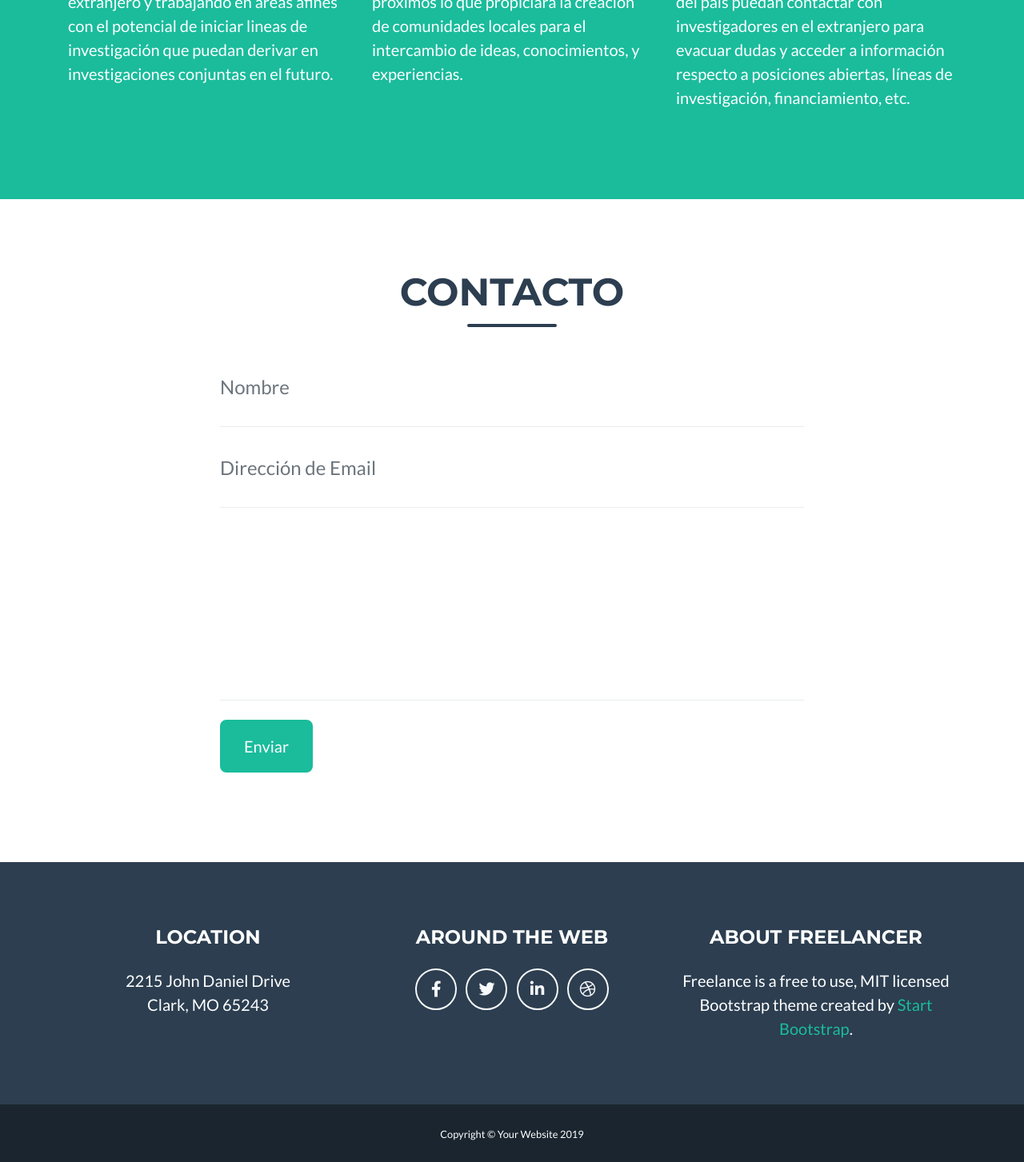
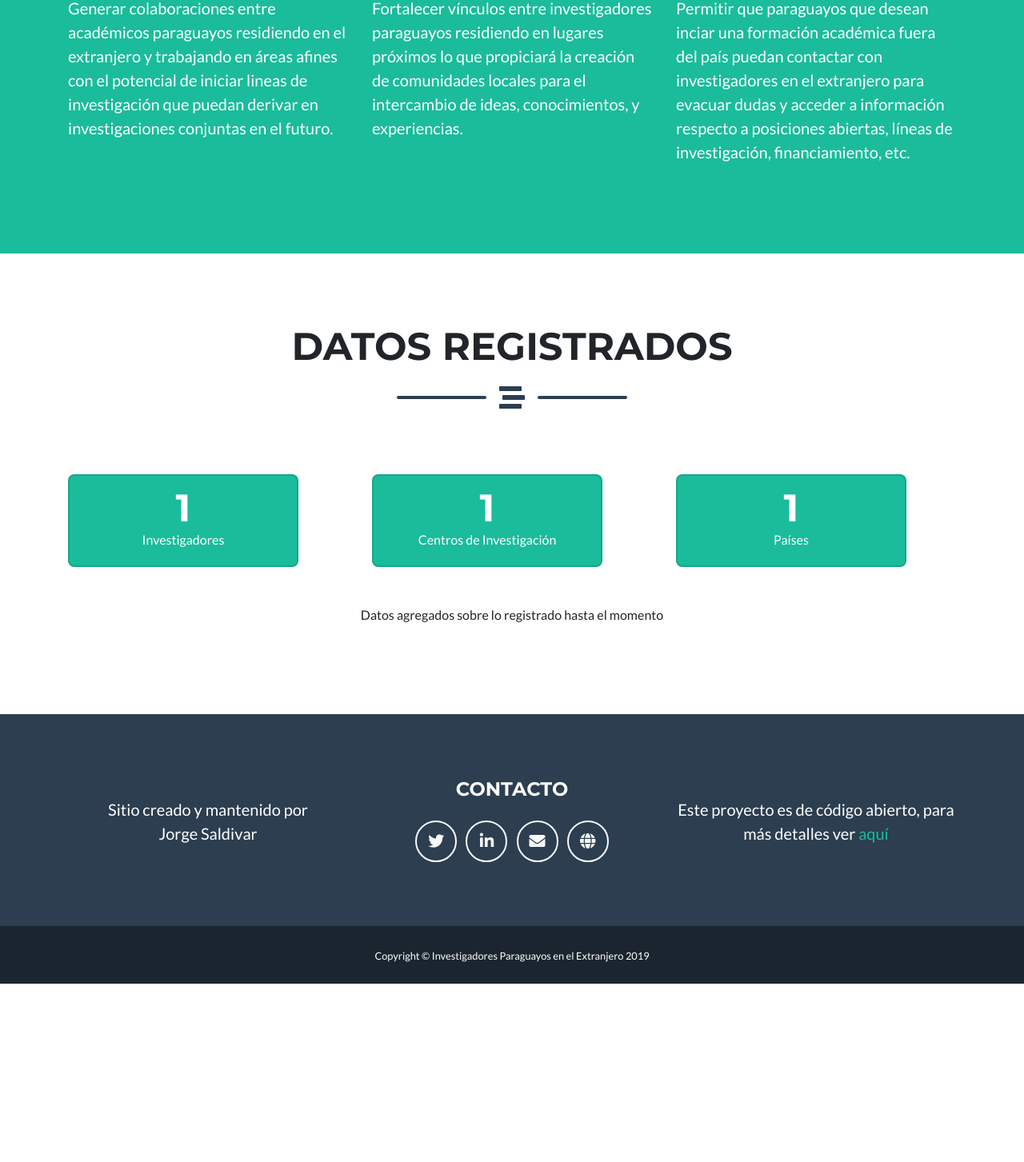
Before and after one commit to joausaga/cipe, a Django app: template templates/index.html in a window 1280 px wide. Shown: the part 1307-2760 px from the top of the page at 80% size. After the commit the page ends 2537 px from the top, so only its background shows below. Run offline with Django 3.2, Linux system fonts and the light colour scheme; the template is opened without the code that fills it: most values are stand-ins (such as "Sample title", 1, 10 or a date in 2020); some libraries are stand-ins or nearby versions.

Commit message:
Progress on UI

```diff
--- a/app/templates/navbar.html
+++ b/app/templates/navbar.html
@@ -17,10 +17,13 @@
                     <a class="nav-link py-3 px-0 px-lg-3 rounded js-scroll-trigger" href="#sobre">Sobre el sitio</a>
                 </li>
                 <li class="nav-item mx-0 mx-lg-1">
-                    <a class="nav-link py-3 px-0 px-lg-3 rounded js-scroll-trigger" href="#elporque">El Porque Del Sitio</a>
+                    <a class="nav-link py-3 px-0 px-lg-3 rounded js-scroll-trigger" href="#elporque">Porqué Del Sitio</a>
                 </li>
                 <li class="nav-item mx-0 mx-lg-1">
-                    <a class="nav-link py-3 px-0 px-lg-3 rounded js-scroll-trigger" href="{% url 'registration' %}">Registrarte</a>
+                    <a class="nav-link py-3 px-0 px-lg-3 rounded js-scroll-trigger" href="#stats">Datos</a>
+                </li>
+                <li class="nav-item mx-0 mx-lg-1">
+                    <a class="nav-link py-3 px-0 px-lg-3 rounded js-scroll-trigger" href="{% url 'registration' %}">Registrate</a>
                 </li>
                 <li class="nav-item mx-0 mx-lg-1">
                     <a class="nav-link py-3 px-0 px-lg-3 rounded js-scroll-trigger" href="{% url 'map' %}">Mapa</a>
--- a/app/templates/register.html
+++ b/app/templates/register.html
@@ -39,8 +39,6 @@
           zoom: 2,
           mapTypeId: 'roadmap'
         });
-
-        console.log('hello!');
 
         // Create the search box and link it to the UI element.
         var input = document.getElementById('pac-input');
--- a/templates/base.html
+++ b/templates/base.html
@@ -5,12 +5,12 @@
 <head>
     <meta charset="UTF-8">
     <meta name="viewport" content="initial-scale=1.0, user-scalable=no" />
-    <title>Red de Investigadores Paraguayos en el Extranjero</title>
+    <title>Investigadores Paraguayos en el Extranjero</title>
     <!-- Custom fonts for this theme -->
     <link href="{% static 'vendor/fontawesome-free/css/all.min.css' %}" rel="stylesheet" type="text/css">
-    <link href="{% static 'css/flags.css' %}" rel="stylesheet" type="text/css">
     <link href="https://fonts.googleapis.com/css?family=Montserrat:400,700" rel="stylesheet" type="text/css">
     <link href="https://fonts.googleapis.com/css?family=Lato:400,700,400italic,700italic" rel="stylesheet" type="text/css">
+    <link href="https://cdnjs.cloudflare.com/ajax/libs/flag-icon-css/3.3.0/css/flag-icon.min.css" rel="stylesheet" type="text/css">
 
     <!-- Theme CSS -->
     <link href="{% static 'css/freelancer.min.css' %}" rel="stylesheet">
@@ -26,6 +26,10 @@
       }
       #map-registration {
         height: 400px;  /* The height is 400 pixels */
+      }
+      #map_header{
+        width: 100%;
+        height: 650px;
       }
       #map{
         width: 100%;
@@ -83,31 +87,31 @@
             <div class="row">
             <!-- Footer Location -->
                 <div class="col-lg-4 mb-5 mb-lg-0">
-                    <h4 class="text-uppercase mb-4">Location</h4>
-                    <p class="lead mb-0">2215 John Daniel Drive
-                        <br>Clark, MO 65243</p>
+                    <h4 class="text-uppercase mb-4"></h4>
+                    <p class="lead mb-0">Sitio creado y mantenido por<br>Jorge Saldivar
+                    </p>
                 </div>
                 <!-- Footer Social Icons -->
                 <div class="col-lg-4 mb-5 mb-lg-0">
-                    <h4 class="text-uppercase mb-4">Around the Web</h4>
-                    <a class="btn btn-outline-light btn-social mx-1" href="#">
-                        <i class="fab fa-fw fa-facebook-f"></i>
-                    </a>
-                    <a class="btn btn-outline-light btn-social mx-1" href="#">
+                    <h4 class="text-uppercase mb-4">Contacto</h4>
+                    <a class="btn btn-outline-light btn-social mx-1" href="https://twitter.com/jorgesaldivar" target="_blank">
                         <i class="fab fa-fw fa-twitter"></i>
                     </a>
-                    <a class="btn btn-outline-light btn-social mx-1" href="#">
+                    <a class="btn btn-outline-light btn-social mx-1" href="https://www.linkedin.com/in/jorgesaldivargalli" target="_blank">
                         <i class="fab fa-fw fa-linkedin-in"></i>
                     </a>
-                    <a class="btn btn-outline-light btn-social mx-1" href="#">
-                        <i class="fab fa-fw fa-dribbble"></i>
+                    <a class="btn btn-outline-light btn-social mx-1" href="mailto:jorgesaldivar@gmail.com" target="_blank">
+                        <i class="fas fa-envelope"></i>
+                    </a>
+                    <a class="btn btn-outline-light btn-social mx-1" href="http://me.jorgesaldivar.com" target="_blank">
+                        <i class="fas fa-globe"></i>
                     </a>
                 </div>
                 <!-- Footer About Text -->
                 <div class="col-lg-4">
-                    <h4 class="text-uppercase mb-4">About Freelancer</h4>
-                    <p class="lead mb-0">Freelance is a free to use, MIT licensed Bootstrap theme created by
-                        <a href="http://startbootstrap.com">Start Bootstrap</a>.
+                    <h4 class="text-uppercase mb-4"></h4>
+                    <p class="lead mb-0">Este proyecto es de código abierto, para más detalles ver
+                        <a href="https://github.com/joausaga/cipe" target="_blank">aquí</a>
                     </p>
                 </div>
             </div>
@@ -116,7 +120,7 @@
     <!-- Copyright Section -->
     <section class="copyright py-4 text-center text-white">
         <div class="container">
-            <small>Copyright &copy; Your Website 2019</small>
+            <small>Copyright &copy; Investigadores Paraguayos en el Extranjero 2019</small>
         </div>
     </section>
     <!-- Scroll to Top Button (Only visible on small and extra-small screen sizes) -->
--- a/templates/index.html
+++ b/templates/index.html
@@ -5,16 +5,20 @@
 <!-- Masthead -->
 <header class="text-center">
     <div class="container-fluid px-0" >
-        <div id="map">
+        <div id="map_header">
         </div>
         <div class="container-fluid pl-5 pr-5" style="position:absolute;margin-top: -18rem">
             <div class="jumbotron transparentBackground">
                 <h1 class="page-section-heading text-center text-uppercase text-secondary mb-0">Investigadores Paraguayos por el Mundo</h1><br>
-                <h4>
+                <a class="btn btn-xl btn-primary" href="{% url 'registration' %}">
+                    <i class="fas fa-user-plus mr-2"></i>
+                    Registrate
+                </a>
+                <!--<h4>
                     <span class="badge badge-success">{{ num_scientists }}</span> Investigadores en
                     <span class="badge badge-warning">{{ num_institutions }}</span>centros de Investigación de
                     <span class="badge badge-danger">{{ num_countries }}</span>países
-                </h4>
+                </h4>-->
             </div>
         </div>
         <!-- <a href="#" style="position:absolute;margin-top: -5.75rem" class="btn btn-primary btn-xl rounded-pill">{{ map_footer }}</a>
@@ -27,7 +31,7 @@
                 lng: 2.116217
             };
             window.onload = function () {
-                initMap();
+                initMapHeader();
             };
             function addMarkers() {
                 // Create markers
@@ -58,8 +62,8 @@
                     InforObj.length = 0;
                 }
             }
-            function initMap() {
-                map = new google.maps.Map(document.getElementById('map'), {
+            function initMapHeader() {
+                map = new google.maps.Map(document.getElementById('map_header'), {
                     zoom: 2,
                     center: centerCords
                 });
@@ -77,7 +81,7 @@
         <div class="divider-custom">
             <div class="divider-custom-line"></div>
             <div class="divider-custom-icon">
-                <i class="flag flag-py"></i>
+                <i class="flag-icon flag-icon-py"></i>
             </div>
             <div class="divider-custom-line"></div>
       </div>
@@ -91,17 +95,18 @@
         </div>
       </div>
     </div>
+    <br>
 </section>
 <!-- El porque Section -->
 <section class="page-section bg-primary text-white mb-0" id="elporque">
     <div class="container">
         <!-- About Section Heading -->
-        <h2 class="page-section-heading text-center text-uppercase text-white">El Porqué del sitio</h2>
+        <h2 class="page-section-heading text-center text-uppercase text-white">Porqué del sitio</h2>
         <!-- Icon Divider -->
         <div class="divider-custom divider-light">
             <div class="divider-custom-line"></div>
             <div class="divider-custom-icon">
-                <i class="fas fa-star"></i>
+                <i class="fas fa-question"></i>
             </div>
             <div class="divider-custom-line"></div>
         </div>
@@ -135,20 +140,106 @@
         </div>-->
     </div>
 </section>
-<!-- Contact Section -->
-<section class="page-section" id="contact">
+<!-- Stats Section -->
+<section class="page-section mb-0" id="stats">
     <div class="container">
-        <!-- Contact Section Heading -->
-        <h2 class="page-section-heading text-center text-uppercase text-secondary mb-0">Contacto</h2>
+        <!-- Stats Section Heading -->
+        <h2 class="page-section-heading text-center text-uppercase">Datos Registrados</h2>
         <!-- Icon Divider -->
         <div class="divider-custom">
             <div class="divider-custom-line"></div>
+            <div class="divider-custom-icon">
+                <i class="fas fa-stream"></i>
+            </div>
+            <div class="divider-custom-line"></div>
         </div>
-        <!-- Contact Section Form -->
+      <!-- About Section Content -->
+        <br><br>
+        <div class="row">
+            <div class="col-lg-4 ml-auto">
+                <div class="card bg-primary text-white" style="width: 18rem;">
+                  <div class="card-body">
+                    <h1 class="page-section-heading text-center">{{ num_scientists }}</h1>
+                    <p class="card-text text-center">Investigadores</p>
+                  </div>
+                </div>
+            </div>
+            <div class="col-lg-4 mr-auto">
+                <div class="card bg-primary text-white" style="width: 18rem;">
+                  <div class="card-body">
+                    <h1 class="page-section-heading text-center">{{ num_institutions }}</h1>
+                    <p class="card-text text-center">Centros de Investigación</p>
+                  </div>
+                </div>
+            </div>
+            <div class="col-lg-4 mr-auto">
+                <div class="card bg-primary text-white" style="width: 18rem;">
+                    <div class="card-body">
+                        <h1 class="page-section-heading text-center">{{ num_countries }}</h1>
+                        <p class="card-text text-center">Países</p>
+                    </div>
+                </div>
+            </div>
+        </div>
+        <br><br>
+        <div class="row">
+            <div class="col-lg-12 ml-auto">
+                <p class="font-weight-normal text-center">Datos agregados sobre lo registrado hasta el momento</p>
+            </div>
+        </div>
+        <!-- About Section Button
+        <div class="text-center mt-4">
+            <a class="btn btn-xl btn-outline-light" href="https://startbootstrap.com/themes/freelancer/">
+                <i class="fas fa-download mr-2"></i>
+                Free Download!
+            </a>
+        </div>-->
+    </div>
+</section>
+<!-- Registration Section
+<section class="page-section" id="registration">
+    <div class="container">
+        <!-- Register Section Heading
+        <h2 class="page-section-heading text-center text-uppercase text-secondary mb-0">Registro</h2>
+        <!-- Icon Divider
+        <div class="divider-custom">
+            <div class="divider-custom-line"></div>
+        </div>
+        <div class="row">
+            <div class="col-lg-8 mt-5 mx-auto">
+                <form method="POST" onkeydown="return event.key != 'Enter';"> {% csrf_token %}
+                    <div class="control-group">
+                        <div class="form-group floating-label-form-group controls mb-0 pb-2">
+                            {{ form.as_p }}
+                            <p style="font-size:1.5em;color:#6c757d;margin-top:2em">Institución (busque en el mapa)</p>
+                            <div id="map-registration"></div>
+                        </div>
+                    </div>
+                    <div class="mt-4 form-group">
+                        <button type="submit" class="btn btn-primary btn-xl" id="submitButton">Registrarse</button>
+                    </div>
+                </form>
+                <input id="pac-input" class="map-search-box" type="text" placeholder="Buscar institución">
+            </div>
+        </div>
+    </div>
+</section> -->
+<!-- Map Section -->
+<!-- <section class="page-section" id="map"> -->
+    <!-- <div class="container-fluid px-0" id="map"> -->
+        <!-- Map Section Heading
+        <h2 class="page-section-heading text-center text-uppercase text-secondary mb-0">Mapa</h2>
+        <!-- Icon Divider
+        <div class="divider-custom">
+            <div class="divider-custom-line"></div>
+        </div>-->
+        <!--<div id="map_full">
+        </div>-->
+        <!-- Contact Section Form
         <div class="row">
             <div class="col-lg-8 mx-auto">
                 <!-- To configure the contact form email address, go to mail/contact_me.php and update the email
-                address in the PHP file on line 19. -->
+                address in the PHP file on line 19.
                 <form name="sentMessage" id="contactForm" novalidate="novalidate">
                     <div class="control-group">
                         <div class="form-group floating-label-form-group controls mb-0 pb-2">
@@ -183,9 +274,9 @@
                     </div>
                 </form>
             </div>
-        </div>
-    </div>
-</section>
+        </div>-->
+    <!--</div>-->
+<!--</section>-->
 <script async defer
 src="https://maps.googleapis.com/maps/api/js?key={{ GOOGLE_MAPS_API_KEY }}&callback=initMap">
 </script>
```
Also changed, not shown: app/views.py (+50 -1 lines).
